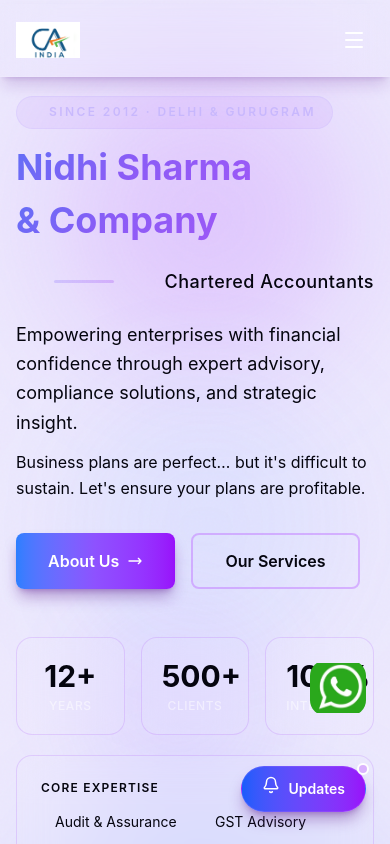
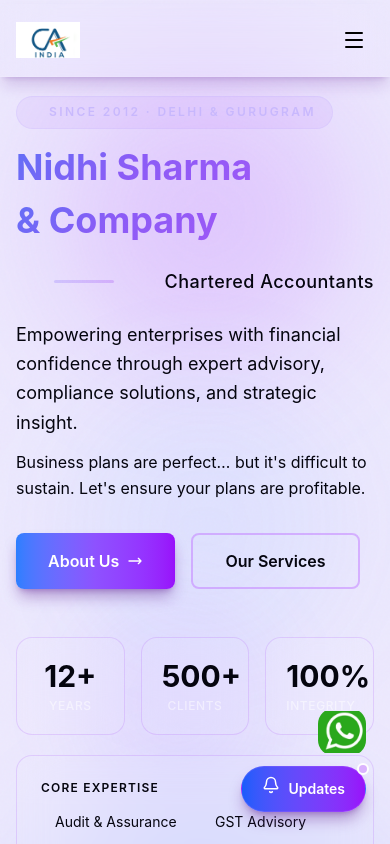
Before and after one commit to ziptraxtech/trial1, a React (Vite) app: page / in a window 390 px wide. Shown: the top 844 px of the page. Built offline with nearby package versions, Linux system fonts and the light colour scheme.

Commit message:
Tweak navbar mobile icon and WhatsApp button placement

```diff
--- a/src/components/FloatingWhatsApp.jsx
+++ b/src/components/FloatingWhatsApp.jsx
@@ -7,13 +7,13 @@ export default function FloatingWhatsApp() {
       href={whatsappUrl}
       target="_blank"
       rel="noopener noreferrer"
-      className="fixed bottom-32 right-6 z-40 flex items-center justify-center transition-transform duration-300 hover:scale-110 group"
+      className="fixed bottom-22 right-6 z-40 flex items-center justify-center transition-transform duration-300 hover:scale-110 group"
       title="Contact us on WhatsApp"
     >
       <img
         src="/whatsapp-logo.png"
         alt="WhatsApp"
-        className="w-14 h-14 object-contain rounded-2xl"
+        className="w-12 h-12 md:w-14 md:h-14 object-contain rounded-2xl"
       />
       <span className="absolute -top-12 right-0 bg-navy-800 border border-purple-500/20 text-white text-sm px-3 py-2 rounded-lg whitespace-nowrap opacity-0 group-hover:opacity-100 transition-opacity duration-300 pointer-events-none shadow-lg shadow-purple-900/20">
         WhatsApp us!
--- a/src/components/Navbar.jsx
+++ b/src/components/Navbar.jsx
@@ -67,7 +67,7 @@ export default function Navbar() {
             {/* Mobile Menu Button */}
             <button
               onClick={() => setIsOpen(!isOpen)}
-              className="lg:hidden w-10 h-10 flex items-center justify-center rounded-lg hover:bg-white/8 text-white transition-colors"
+              className="lg:hidden w-10 h-10 flex items-center justify-center rounded-lg hover:bg-white/8 text-black transition-colors"
             >
               {isOpen ? <X size={24} /> : <Menu size={24} />}
             </button>
```
